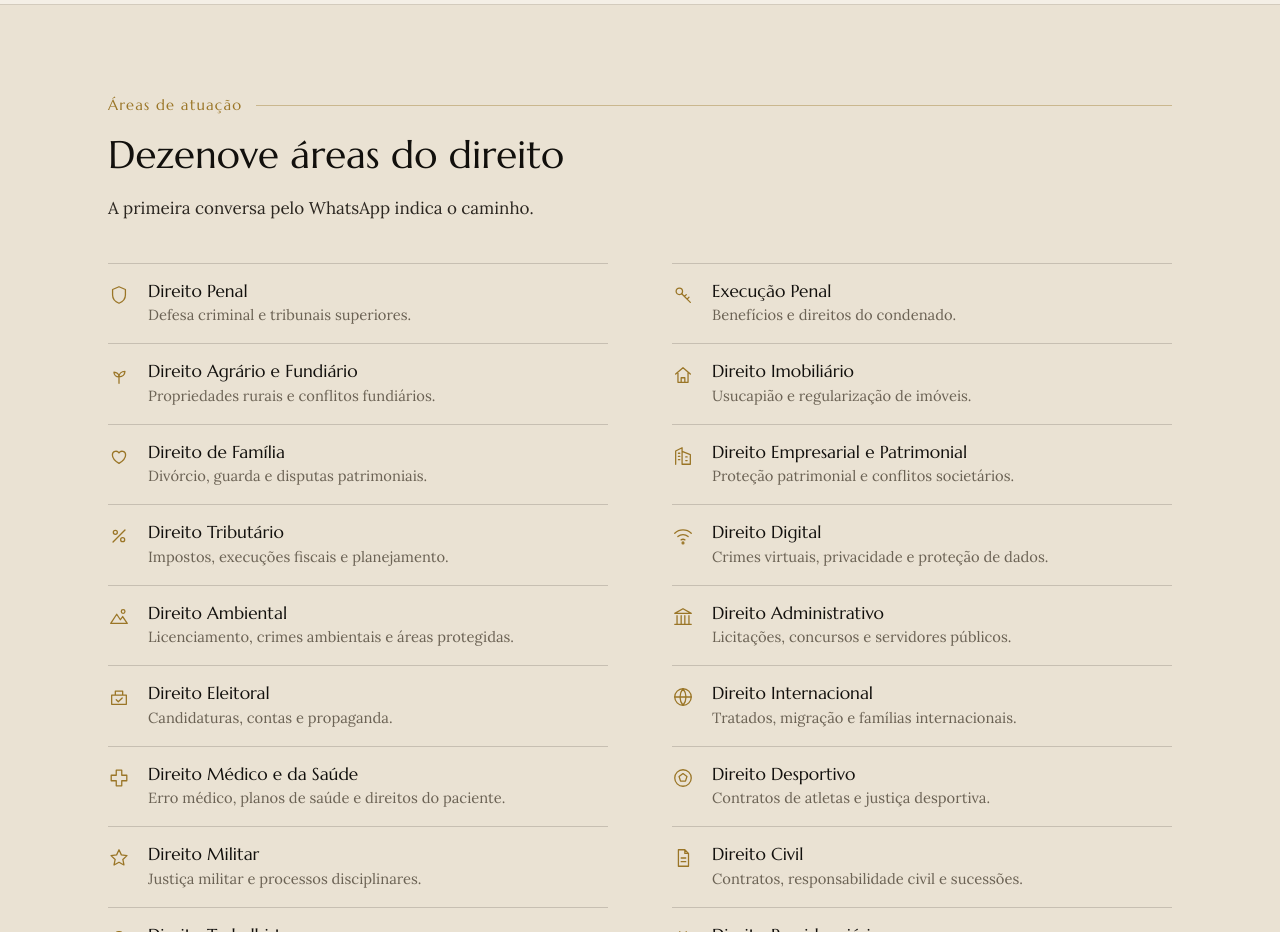
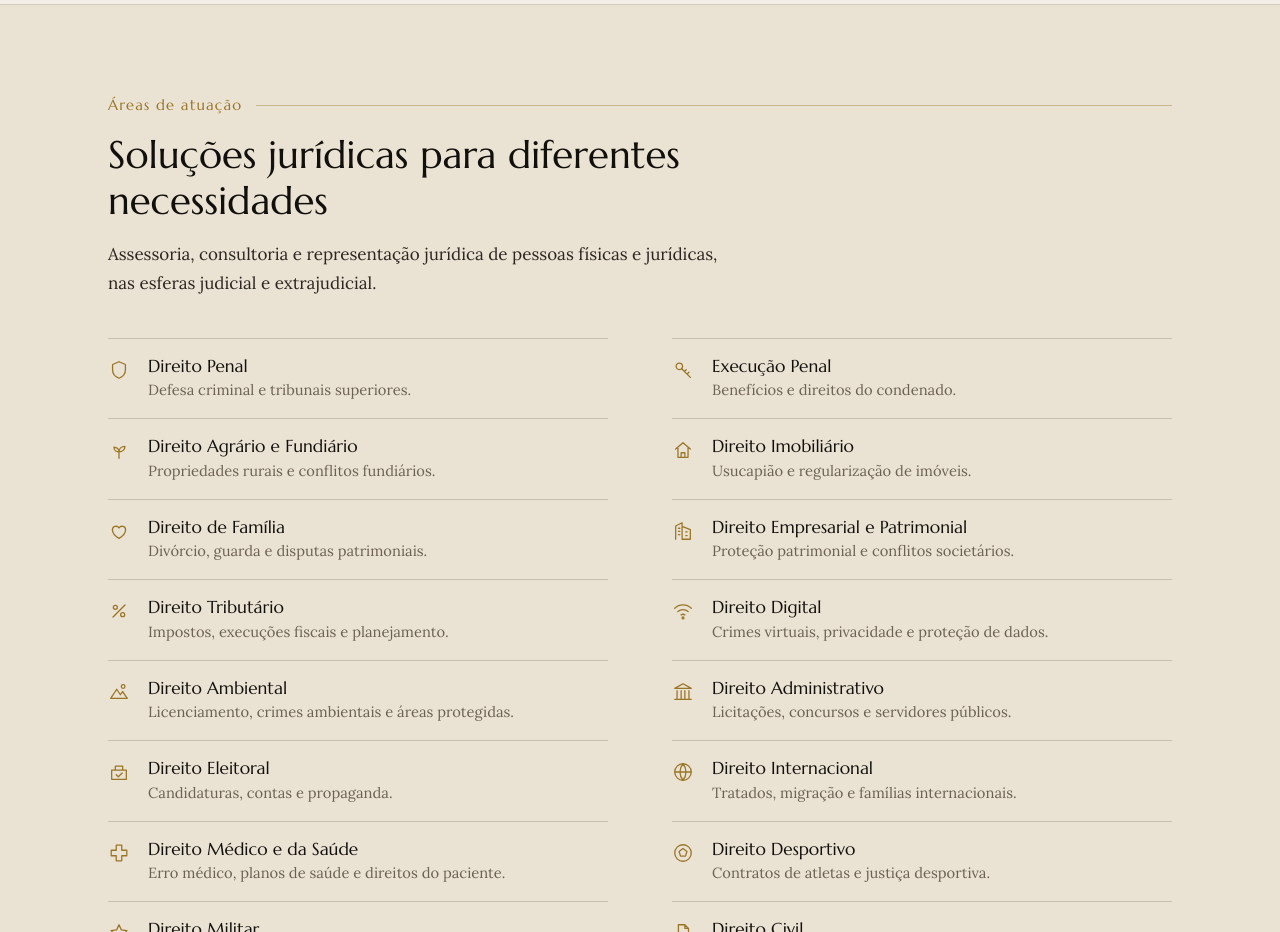
Before and after one commit to gruporochafernandesadvocacia-hue/grupo-rocha-fernandes-advogados, a plain HTML site: page index.html in a window 1280 px wide. Shown: the part 3220-4152 px from the top of the page. Drawn offline with Linux system fonts and the light colour scheme.

Commit message:
titulo e texto da secao de areas enviados pelo escritorio

```diff
--- a/index.html
+++ b/index.html
@@ -346,8 +346,8 @@ footer .nota{margin-top:26px;padding-top:20px;border-top:1px solid rgba(231,224,
   <div class="container" data-revelar>
     <p class="rotulo">Áreas de atuação</p>
     <div class="intro">
-      <h2>Dezenove áreas do direito</h2>
-      <p>A primeira conversa pelo WhatsApp indica o caminho.</p>
+      <h2>Soluções jurídicas para diferentes necessidades</h2>
+      <p>Assessoria, consultoria e representação jurídica de pessoas físicas e jurídicas, nas esferas judicial e extrajudicial.</p>
     </div>
     <div class="indice">
       <div class="item"><svg class="ico" aria-hidden="true"><use href="#i-penal"/></svg><div><h3>Direito Penal</h3><p>Defesa criminal e tribunais superiores.</p></div></div>
```
